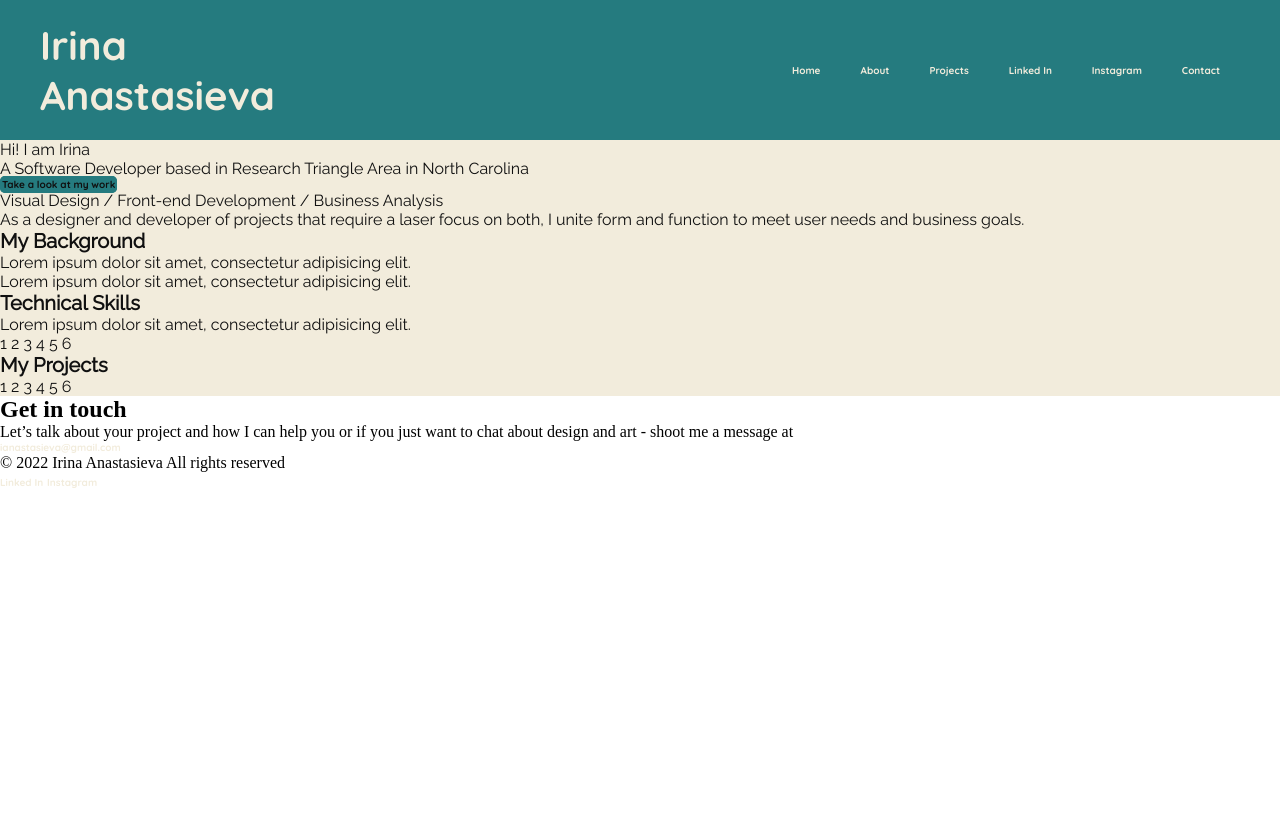
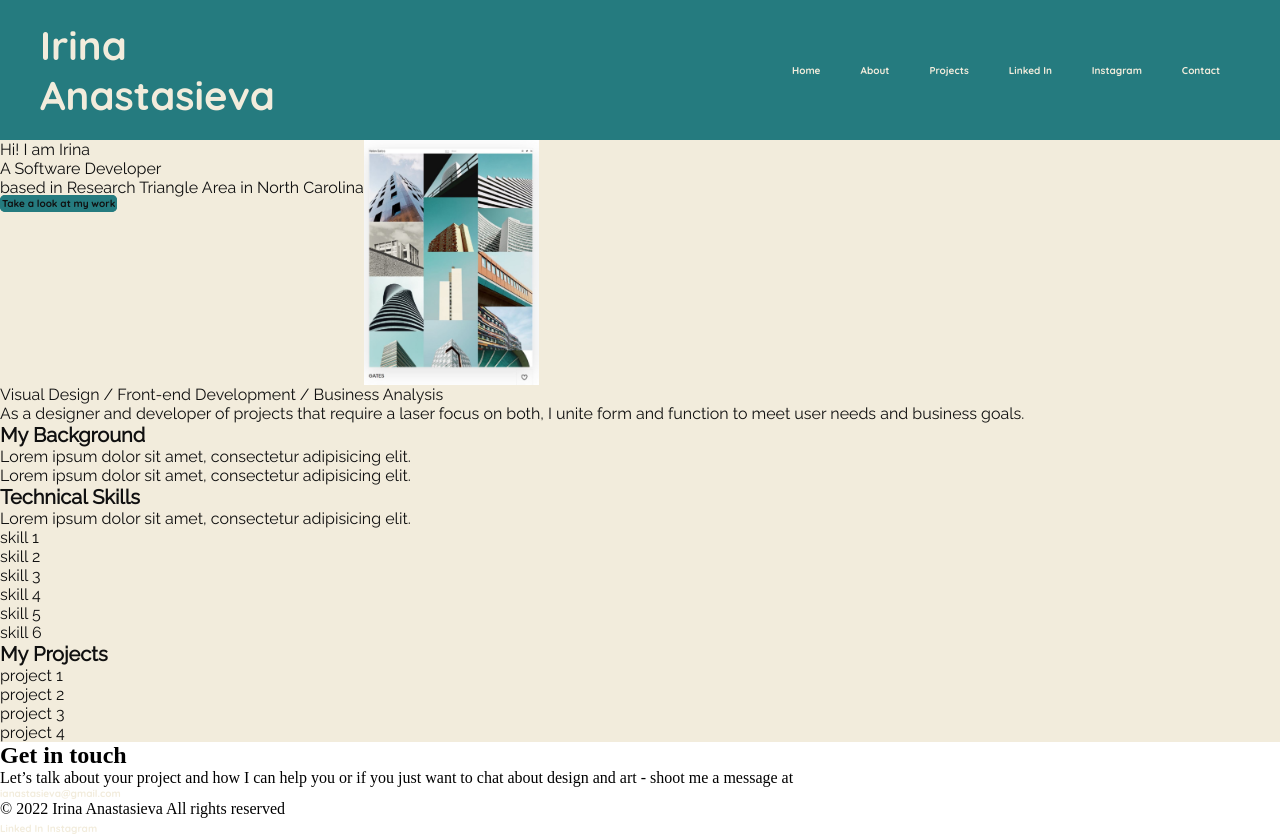
Before and after one commit to shushpan-v-satori/portfolio, a plain HTML site: page index.html in a window 1280 px wide. Before the commit the page ends 800 px from the top, so only its background shows below. Drawn offline with nearby package versions, Linux system fonts and the light colour scheme; files that its build step writes are made by us from their sources.

Commit message:
Reworked tag names

```diff
--- a/_layout.scss
+++ b/_layout.scss
@@ -3,7 +3,7 @@ nav {
     padding: 20px 40px;
 }
 
-nav_links {
+.nav_links {
     display: flex;
     justify-content: flex-end;
     align-items: center;
@@ -13,3 +13,19 @@ nav_links {
 nav a{
     padding: 20px;
 }
+
+.intro {
+    display: flex;
+    flex-direction: column;
+    align-items: flex-start;
+}
+
+.intro_image {
+    display: flex;
+    align-items: stretch;
+    width: 100%;
+}
+
+.intro_image img {
+    width: 20%;
+}
--- a/index.html
+++ b/index.html
@@ -9,49 +9,55 @@
 <body>
     <nav>
         <h1>Irina Anastasieva</h1>
-        <nav_links>
+        <div class="nav_links">
             <a href="#home" target="_blank">Home</a>
             <a href="#about" target="_blank">About</a>
             <a href="#projects" target="_blank">Projects</a>
             <a href="#linkedin" target="_blank">Linked In</a>
             <a href="#instagram" target="_blank">Instagram</a>
             <a href="#email" target="_blank">Contact</a>
-        </nav_links>
+        </div>
     </nav>
     <main>
-        <intro>
-            <p>Hi! I am Irina</p>
-            <p>A Software Developer based in Research Triangle Area in North Carolina</p>
-            <a href="#myPortfolio" class="button">Take a look at my work</a>
+        <div class="intro">
+            <div class="intro_image">
+                <div>
+                    <p>Hi! I am Irina</p>
+                    <p>A Software Developer </p>
+                    <p>based in Research Triangle Area in North Carolina</p>
+                    <a href="#myPortfolio" class="button">Take a look at my work</a>
+                </div>
+                <div>
+                    <img src="./images/Inspiration.JPG" alt="Portfolio Image">
+                </div>
+            </div>
             <p>Visual Design / Front-end Development / Business Analysis</p>
-        </intro>
-        <values>
+        </div>
+        <div class="values">
             <p>As a designer and developer of projects that require a laser focus on both, I unite form and function to meet user needs and business goals.</p>
-        </values>
-        <background>
+        </div>
+        <div class="background">
             <h2>My Background</h2>
             <p>Lorem ipsum dolor sit amet, consectetur adipisicing elit.</p>
             <p>Lorem ipsum dolor sit amet, consectetur adipisicing elit.</p>
-        </background>
-        <skillset>
+        </div>
+        <div class="skillset">
             <h2>Technical Skills</h2>
             <p>Lorem ipsum dolor sit amet, consectetur adipisicing elit.</p>
-            <skill>1</skill>
-            <skill>2</skill>
-            <skill>3</skill>
-            <skill>4</skill>
-            <skill>5</skill>
-            <skill>6</skill>
-        </skillset>
-        <myprojects>
+            <p>skill 1</p>
+            <p>skill 2</p>
+            <p>skill 3</p>
+            <p>skill 4</p>
+            <p>skill 5</p>
+            <p>skill 6</p>
+        </div>
+        <div>
             <h2>My Projects</h2>
-            <project>1</project>
-            <project>2</project>
-            <project>3</project>
-            <project>4</project>
-            <project>5</project>
-            <project>6</project>
-        </myprojects>
+            <p>project 1</p>
+            <p>project 2</p>
+            <p>project 3</p>
+            <p>project 4</p>
+        </div>
     </main>
     <footer>
         <h2>Get in touch</h2>
```
Also changed, not shown: images/Inspiration.JPG (added).
